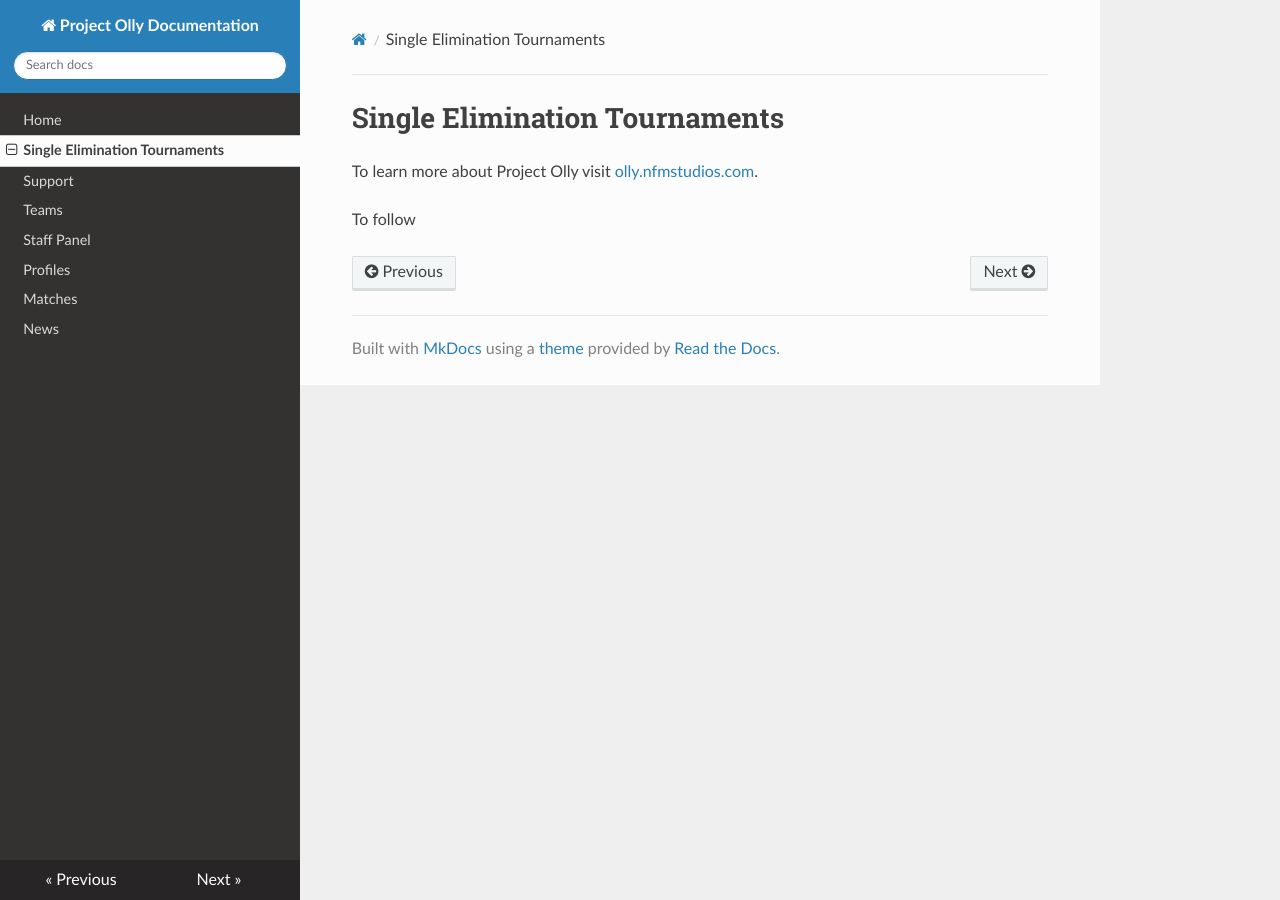
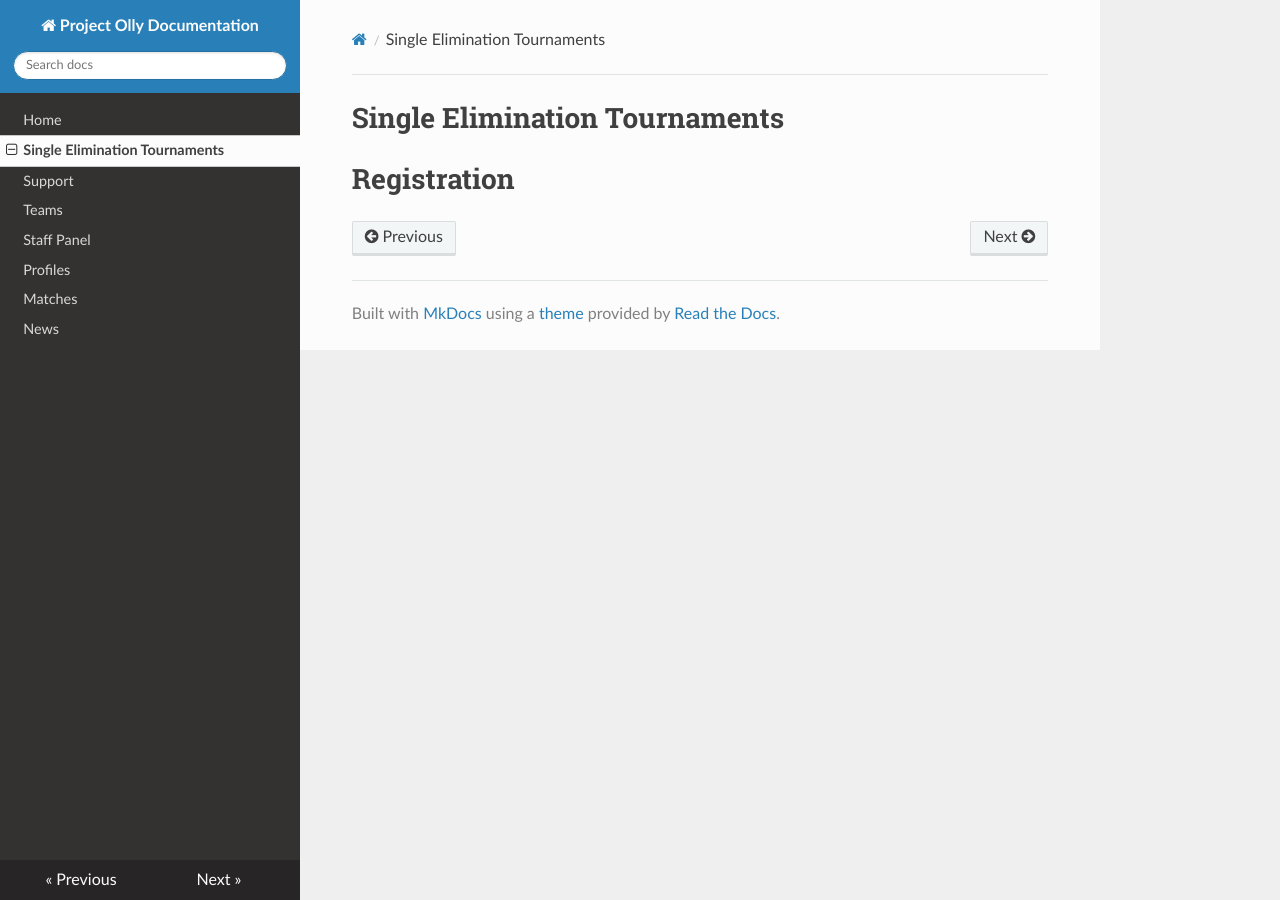
Before and after one commit to NFM-Studios/olly-documentation, an MkDocs documentation site: the page built from docs/singletournaments.md, in a window 1280 px wide. Built offline with MkDocs 1.6.1, drawn with Linux system fonts in a browser that asks for light colours; nearby versions of some CDN libraries.

Commit message:
add basic registration info to singletournaments page

```diff
--- a/docs/singletournaments.md
+++ b/docs/singletournaments.md
@@ -1,5 +1,3 @@
 # Single Elimination Tournaments
 
-To learn more about Project Olly visit [olly.nfmstudios.com](https://olly.nfmstudios.com).
-
-To follow
+# Registration
```
